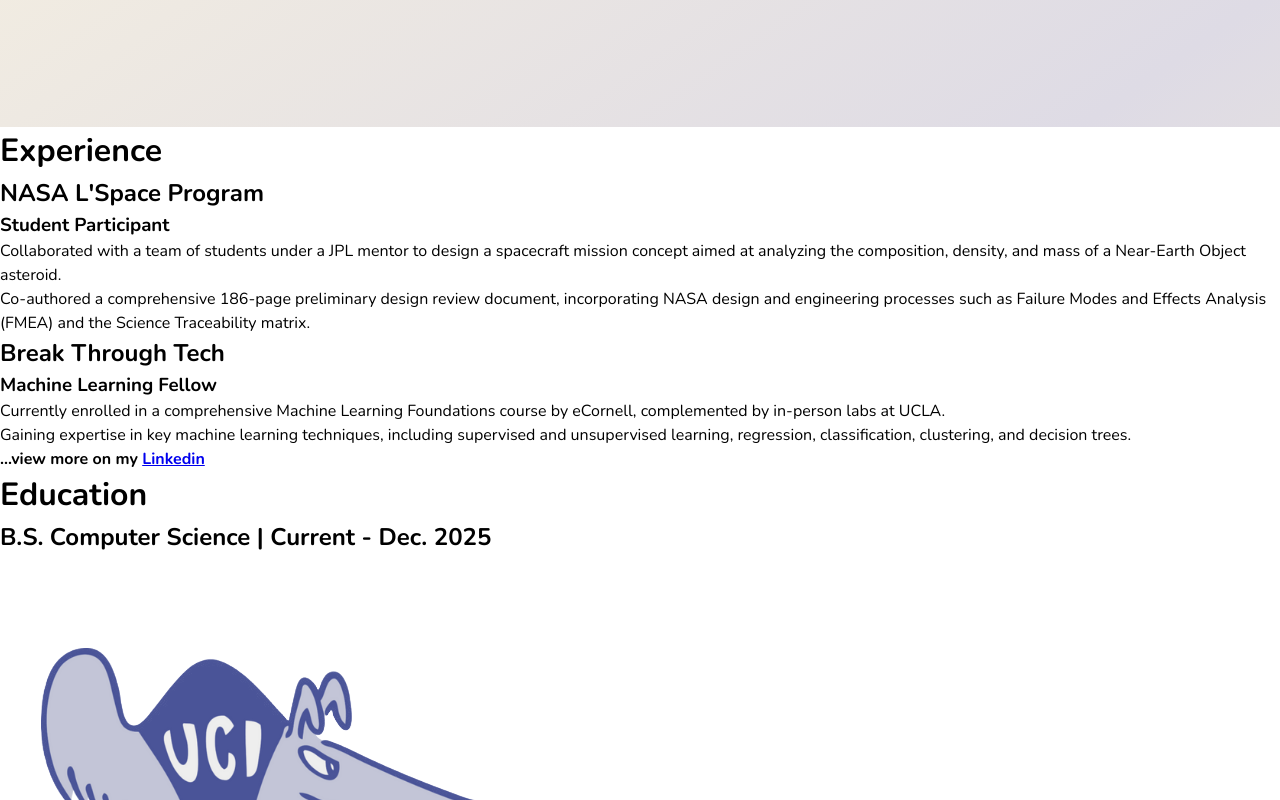
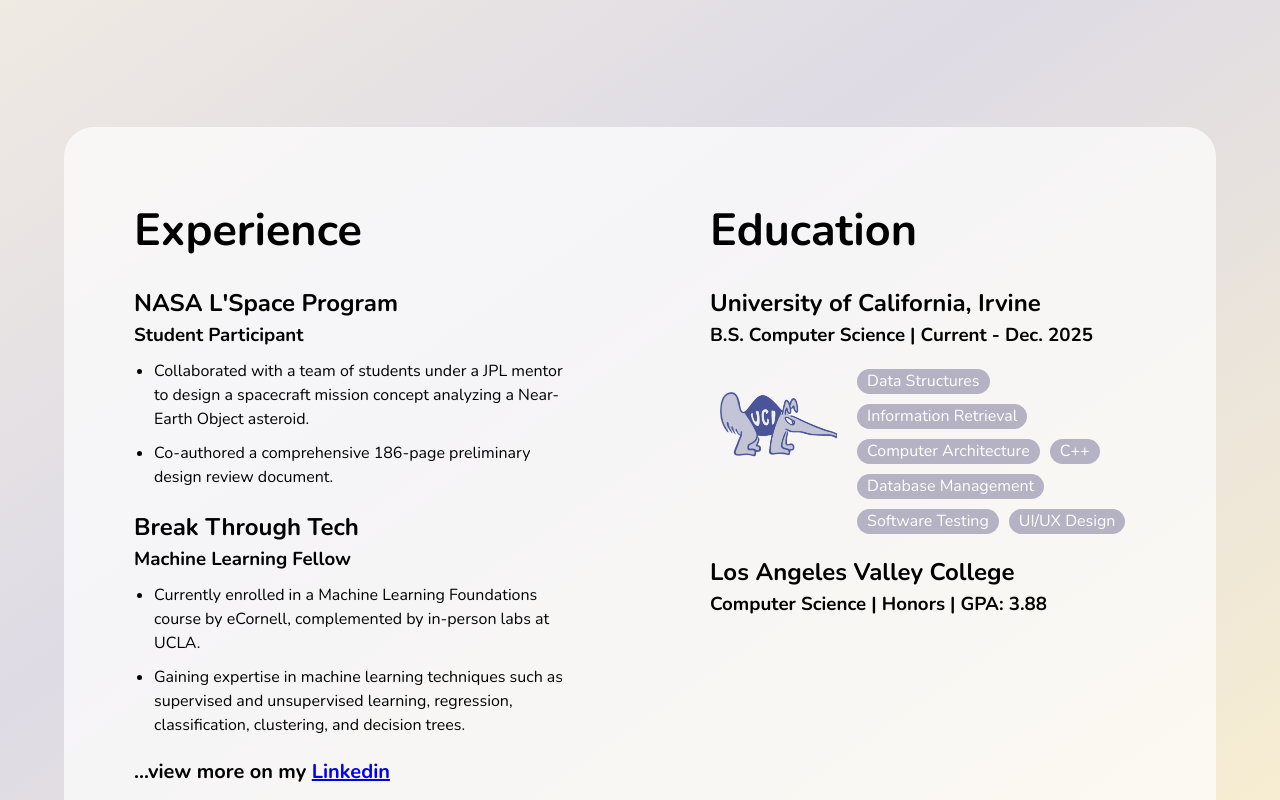
Before and after one commit to heartybp/PortfolioWebsite, a plain HTML site: page index.html in a window 1280 px wide. Shown: the part 620-1420 px from the top of the page. Drawn offline with nearby package versions, Linux system fonts and the light colour scheme.

Commit message:
Education/Experience section

```diff
--- a/index.html
+++ b/index.html
@@ -57,29 +57,30 @@
                 <h2>NASA L'Space Program</h2>
                 <h3>Student Participant</h3>
                 <ul>
-                    <li>Collaborated with a team of students under a JPL mentor to design a spacecraft mission concept aimed at analyzing the composition, density, and mass of a Near-Earth Object asteroid.</li>
-                    <li>Co-authored a comprehensive 186-page preliminary design review document, incorporating NASA design and engineering processes such as Failure Modes and Effects Analysis (FMEA) and the Science Traceability matrix.</li>
+                    <li>Collaborated with a team of students under a JPL mentor to design a spacecraft mission concept analyzing a Near-Earth Object asteroid.</li>
+                    <li>Co-authored a comprehensive 186-page preliminary design review document.</li>
                 </ul>
 
                 <h2>Break Through Tech</h2>
                 <h3>Machine Learning Fellow</h3>
                 <ul>
-                    <li>Currently enrolled in a comprehensive Machine Learning Foundations course by eCornell, complemented by in-person labs at UCLA.</li>
-                    <li>Gaining expertise in key machine learning techniques, including supervised and unsupervised learning, regression, classification, clustering, and decision trees.</li>
+                    <li>Currently enrolled in a Machine Learning Foundations course by eCornell, complemented by in-person labs at UCLA.</li>
+                    <li>Gaining expertise in machine learning techniques such as supervised and unsupervised learning, regression, classification, clustering, and decision trees.</li>
                 </ul>
 
-                <p><b>...view more on my <a href="https://linkedin.com">Linkedin</a></b></p>
+                <p id="view-linkedin"><b>...view more on my <a href="https://linkedin.com">Linkedin</a></b></p>
 
             </div>
 
             <div class="education">
                 <div class="edu-uci">
                     <h1>Education</h1>
-                    <h2>B.S. Computer Science | Current - Dec. 2025</h2>
+                    <h2>University of California, Irvine</h2>
+                    <h3>B.S. Computer Science | Current - Dec. 2025</h3>
                 </div>
 
                 <div class="edu-icons">
-                    <img src="icons\anteater.png" alt="">
+                    <img src="icons\anteater.png" alt="" width="200" height="100">
                     <div class="uci-classes">
                         <div class="uci-class">
                             Data Structures
@@ -106,8 +107,8 @@
                 </div>
 
                 <div class="edu-lavc">
-                    <h1>Education</h1>
-                    <h2>B.S. Computer Science | Current - Dec. 2025</h2>
+                    <h2>Los Angeles Valley College</h2>
+                    <h3>Computer Science | Honors | GPA: 3.88 </h3>
                 </div>
 
             </div>
--- a/style.css
+++ b/style.css
@@ -70,7 +70,10 @@ body{
             /* background:white; */
 
     /* max-width:70%; */
-    width:900px;
+    /* width:900px; */
+
+    width: 100%; /* Use a percentage width for responsiveness */
+    max-width: 900px; /* Maximum width */
 
 
     display:flex;
@@ -114,8 +117,8 @@ body{
     border-radius:50%;
     /* width:275px;
     height:auto;
-    margin-left:40px;
-    box-shadow: 40px 35px #9c92c5; */
+    margin-left:40px; */
+    /* box-shadow: 40px 35px #9c92c5; */
 }
 
 /* ------------------------- Flip card ------------------------- */
@@ -167,6 +170,114 @@ body{
 }
 
 /* --------------- Exp-Edu ------------------ */
+
+/* .exp-edu{
+
+} */
+
 .exp-edu .container{
-    background-color:white;
+    width: 90%; /* Use a percentage width for responsiveness */
+    max-width: 1200px; /* Maximum width */
+
+    background-color: rgba(255, 255, 255, 0.7);
+    border-radius:30px;
+    /* width:1200px; */
+    margin:auto;
+
+    display:flex;
+    flex-wrap:wrap;
 }
+
+.experience, .education{
+    margin-top:70px;
+    margin-bottom:70px;
+
+    padding-left:70px;
+    padding-right:70px;
+
+    width:50%;
+}
+
+/* .education{
+    margin-top:70px;
+    margin-bottom:70px;
+
+    padding-left:50px;
+    padding-right:50px;
+
+    width:50%;
+} */
+
+.experience h1, .education h1{
+    font-size:45px;
+}
+
+.experience h2, .education h2{
+    margin-top:20px;
+}
+
+.experience h3, .education h3{
+    margin-bottom:10px;
+}
+
+.experience ul{
+    padding-left:20px;
+}
+
+.experience li{
+    margin-bottom:10px;
+}
+
+#view-linkedin{
+    margin-top:20px;
+    font-size: 20px;
+}
+
+.edu-icons{
+    display:flex;
+    margin-top:20px;
+}
+
+/* .edu-icons .img{
+    width:100px;
+    height:auto;
+} */
+
+.uci-classes{
+    margin-left:20px;
+    display:flex;
+    flex-wrap: wrap;
+    gap:10px;
+}
+
+.uci-classes .uci-class{
+    display:flex;
+    align-items:center;
+    height:25px;
+    white-space: nowrap;
+    text-overflow: ellipsis;
+
+    color:#fff;
+    background:#b5b2c3;
+    border-radius:30px;
+    padding-left:10px;
+    padding-right:10px;
+}
+
+@media screen and (max-width: 1000px) {
+    .experience, .education {
+        width: 100%;
+        padding-left: 40px;
+        padding-right: 40px;
+
+    }
+
+    .experience{
+        margin-bottom:20px;
+    }
+
+    .education{
+        margin-top:20px;
+    }
+
+}
```
